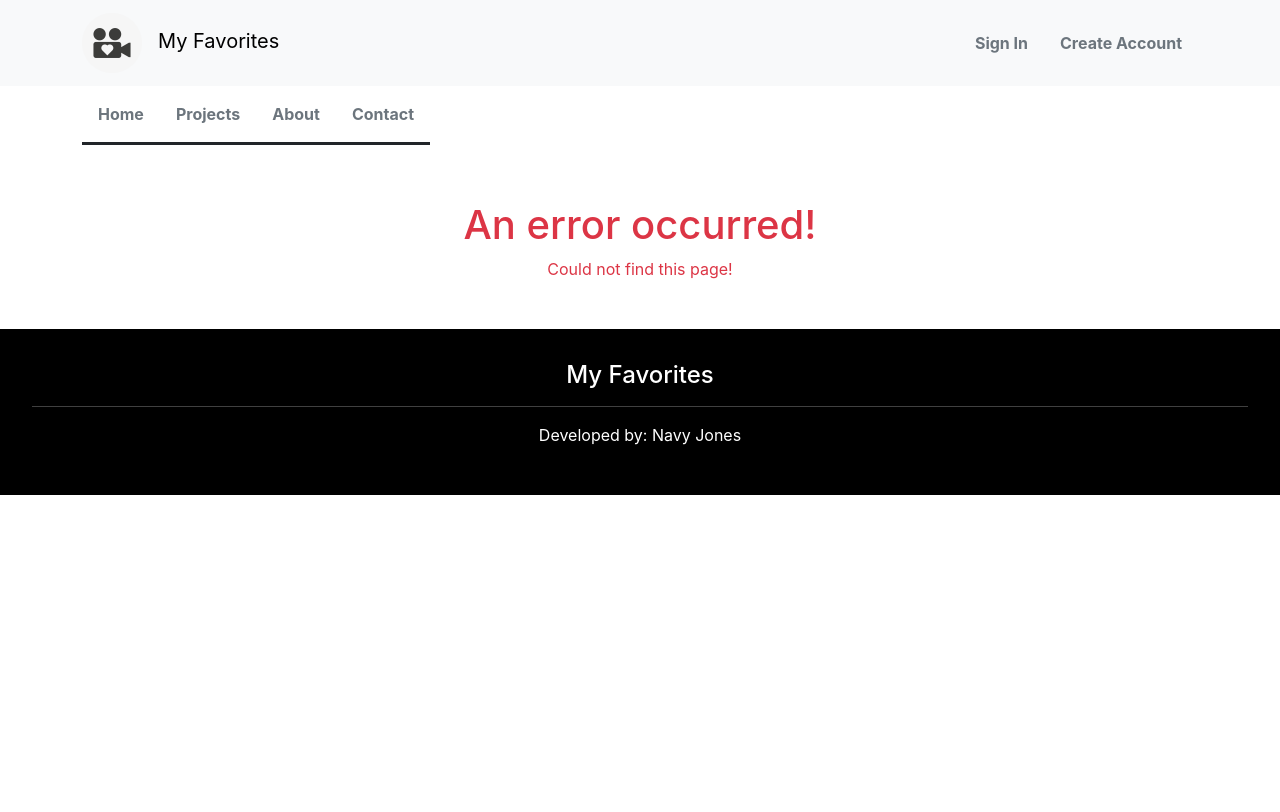
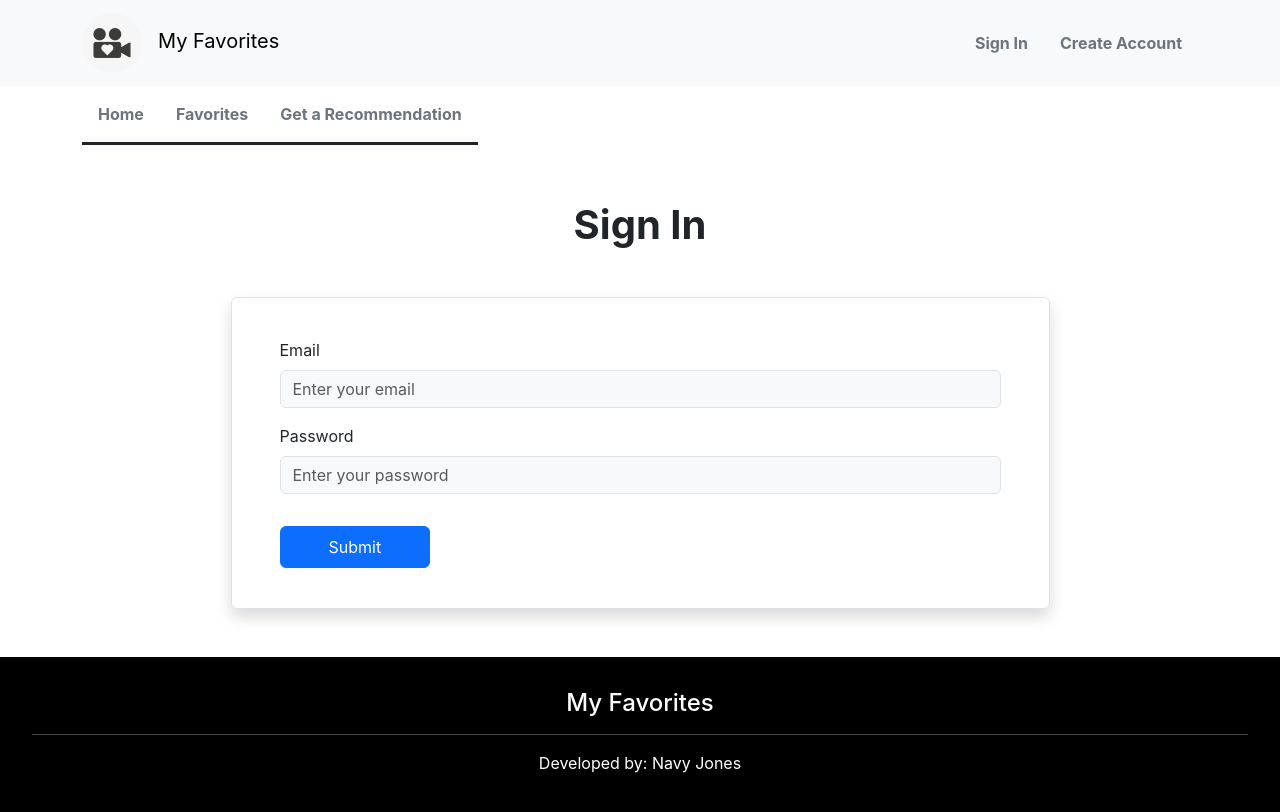
Before and after one commit to jonesna213/MyFavorites, a React (Create React App) app in the folder frontend/: page /signin in a window 1280 px wide. Shown: the top 812 px of the page. Built offline with nearby package versions, Linux system fonts and the light colour scheme.

Commit message:
Started setting up how the signin page will work aswell as setup how it looks

```diff
--- a/frontend/src/App.js
+++ b/frontend/src/App.js
@@ -2,6 +2,7 @@ import { RouterProvider, createBrowserRouter } from "react-router-dom";
 import RootLayout from "./pages/Root";
 import ErrorPage from "./pages/Error";
 import HomePage from "./pages/Home";
+import SignIn from "./pages/SignIn";
 
 const router = createBrowserRouter([
     {
@@ -9,7 +10,8 @@ const router = createBrowserRouter([
         element: <RootLayout />,
         errorElement: <ErrorPage />,
         children: [
-            { index: true, element: <HomePage /> }
+            { index: true, element: <HomePage /> },
+            { path: "/signin", element: <SignIn /> }
         ]
     }
 ]);
--- a/frontend/src/components/Header.js
+++ b/frontend/src/components/Header.js
@@ -44,9 +44,7 @@ const Header = () => {
                     <div className={`collapse navbar-collapse ${isNavOpen ? 'show' : ''}`}>
                         <ul className="navbar-nav ms-auto">
                             {windowWidth > 767 ? (
-                                <>
-                                    <AccountNavigation />
-                                </>
+                                <AccountNavigation />
                             ) : (
                                 <>
                                     <span className="ms-3 fs-5 fw-bold text-decoration-underline">Pages</span>
@@ -56,7 +54,6 @@ const Header = () => {
                                     <AccountNavigation />
                                 </>
                             )}
-
                         </ul>
                     </div>
                 </div>
--- a/frontend/src/components/PagesNavigation.js
+++ b/frontend/src/components/PagesNavigation.js
@@ -8,13 +8,10 @@ const PagesNavigation = () => {
                 <NavLink to="/" className={({ isActive }) => isActive ? styles.links + " " + styles.active : styles.links} end>Home</NavLink>
             </li>
             <li className="nav-item">
-                <NavLink to="/projects" className={({ isActive }) => isActive ? styles.links + " " + styles.active : styles.links}>Projects</NavLink>
+                <NavLink to="/favorites" className={({ isActive }) => isActive ? styles.links + " " + styles.active : styles.links}>Favorites</NavLink>
             </li>
             <li className="nav-item">
-                <NavLink to="/about" className={({ isActive }) => isActive ? styles.links + " " + styles.active : styles.links}>About</NavLink>
-            </li>
-            <li className="nav-item">
-                <NavLink to="/contact" className={({ isActive }) => isActive ? styles.links + " " + styles.active : styles.links}>Contact</NavLink>
+                <NavLink to="/recommendation" className={({ isActive }) => isActive ? styles.links + " " + styles.active : styles.links}>Get a Recommendation</NavLink>
             </li>
         </>
     );
--- /dev/null
+++ b/frontend/src/pages/SignIn.js
@@ -0,0 +1,67 @@
+import { useState } from "react";
+import { useNavigate } from "react-router";
+
+const SignIn = () => {
+    const [loggingInMessage, setLoggingInMessage] = useState(false);
+    const [error, setError] = useState(false);
+    const [unexpectedError, setUnexpectedError] = useState(false);
+    const navigate = useNavigate();
+
+
+    const submitHandler = async event => {
+        event.preventDefault();
+        setLoggingInMessage(true);
+        setUnexpectedError(false);
+        const password = event.target.password.value;
+        const email = event.target.email.value;
+
+        try {
+            const result = await fetch("", {
+                method: "post",
+                headers: {
+                    "Content-Type": "application/json"
+                },
+                body: JSON.stringify({
+                    email,
+                    password
+                })
+            });
+
+            if (result.json().user) {
+                setLoggingInMessage(false);
+                navigate("/", { replace: true });
+            }
+
+            setError(true);
+
+
+            setLoggingInMessage(false);
+        } catch (err) {
+            setUnexpectedError(true);
+        }
+    }
+
+    return (
+        <div className="container">
+            <h1 className="mt-5 fw-bold text-center">Sign In</h1>
+
+            {loggingInMessage && <p className="text-secondary mt-5 text-center fw-bold">Signing you in...</p>}
+            {error && <p className="text-danger mt-5 text-center fw-bold">Your email or password is incorrect!</p>}
+            {unexpectedError && <p className="text-danger mt-5 text-center fw-bold">An unexpected error while logging you in. Please try again later. Sorry for the inconvenience.</p>}
+
+            <form onSubmit={submitHandler} className="mx-auto border rounded py-4 px-5 my-5 shadow w-75">
+                <div className="my-3">
+                    <label className="form-label" htmlFor="email">Email</label>
+                    <input type="email" className="form-control bg-light" id="email" name="email" placeholder="Enter your email" required />
+                </div>
+                <div className="my-3">
+                    <label className="form-label" htmlFor="password">Password</label>
+                    <input type="password" className="form-control bg-light" id="password" name="password" placeholder="Enter your password" required />
+                </div>
+                <button type="submit" className="btn btn-primary px-5 py-2 my-3">Submit</button>
+            </form>
+        </div>
+    );
+}
+
+export default SignIn;
```
